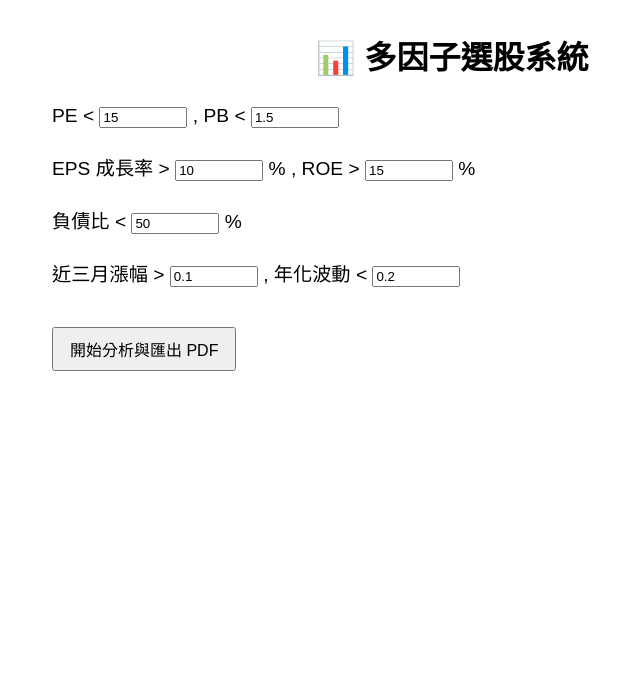
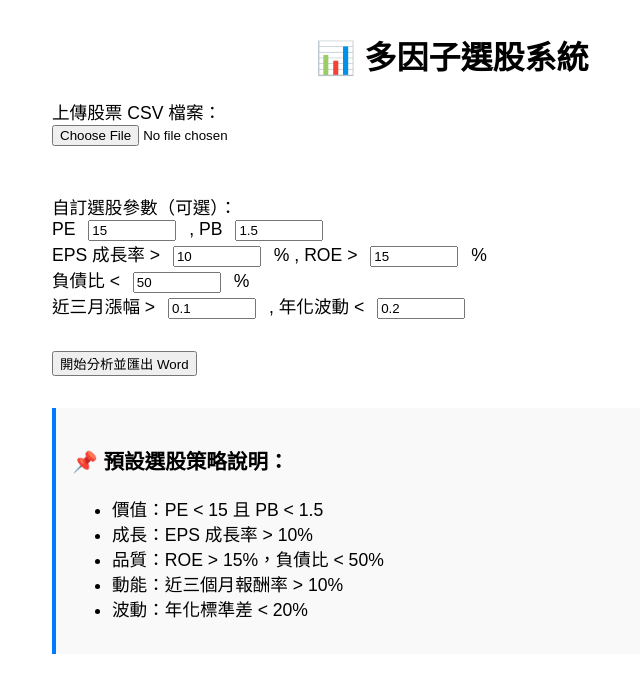
Before and after one commit to stone901016/quant-stock-app, a Flask app: page / in a window 1280 px wide. Shown: the top 693 px of the page, without its empty margins (188-828 px from the left). Run offline with Flask 3, Linux system fonts and the light colour scheme.

Commit message:
Update index.html

```diff
--- a/templates/index.html
+++ b/templates/index.html
@@ -1,26 +1,75 @@
-
 <!DOCTYPE html>
 <html lang="zh-Hant">
 <head>
-  <meta charset="UTF-8" />
+  <meta charset="UTF-8">
+  <meta name="viewport" content="width=device-width, initial-scale=1.0">
   <title>多因子選股系統</title>
   <style>
-    body { font-family: "Microsoft JhengHei", sans-serif; margin: 2rem auto; max-width: 800px; font-size: 1.2rem; }
-    h1 { text-align: center; font-size: 2rem; }
-    label, input { margin: 0.5rem 0; }
-    input[type="number"] { width: 5rem; }
-    .form-group { margin-bottom: 1rem; }
-    button { margin-top: 1rem; padding: 0.5rem 1rem; font-size: 1rem; }
+    body {
+      font-family: 'Microsoft JhengHei', sans-serif;
+      max-width: 800px;
+      margin: 2rem auto;
+      font-size: 1.1rem;
+    }
+    h1 {
+      text-align: center;
+      font-size: 2rem;
+    }
+    input[type="number"] {
+      width: 5rem;
+      margin: 0 0.5rem;
+    }
+    input[type="file"] {
+      margin-bottom: 1rem;
+    }
+    label {
+      display: block;
+      margin-top: 1rem;
+    }
+    .section {
+      margin-bottom: 2rem;
+    }
+    .inline {
+      display: inline-block;
+      margin-right: 1rem;
+    }
+    .note {
+      background-color: #f9f9f9;
+      padding: 1rem;
+      border-left: 4px solid #007bff;
+    }
   </style>
 </head>
 <body>
   <h1>📊 多因子選股系統</h1>
-  <form action="/analyze" method="post">
-    <div class="form-group">PE &lt; <input type="number" name="pe_ratio" step="0.1" value="15" /> , PB &lt; <input type="number" name="pb_ratio" step="0.1" value="1.5" /></div>
-    <div class="form-group">EPS 成長率 &gt; <input type="number" name="eps_growth" step="0.1" value="10" /> % , ROE &gt; <input type="number" name="roe" step="0.1" value="15" /> %</div>
-    <div class="form-group">負債比 &lt; <input type="number" name="debt_ratio" step="0.1" value="50" /> %</div>
-    <div class="form-group">近三月漲幅 &gt; <input type="number" name="price_3m" step="0.01" value="0.1" /> , 年化波動 &lt; <input type="number" name="std_1y" step="0.01" value="0.2" /></div>
-    <button type="submit">開始分析與匯出 PDF</button>
+  <form action="/analyze" method="POST" enctype="multipart/form-data">
+    <div class="section">
+      <label>上傳股票 CSV 檔案：</label>
+      <input type="file" name="file" required>
+    </div>
+
+    <div class="section">
+      <label>自訂選股參數（可選）：</label>
+      <div><span class="inline">PE <input type="number" step="0.1" name="pe_ratio" value="15"> , PB <input type="number" step="0.1" name="pb_ratio" value="1.5"></span></div>
+      <div><span class="inline">EPS 成長率 > <input type="number" step="0.1" name="eps_growth" value="10"> % , ROE > <input type="number" step="0.1" name="roe" value="15"> %</span></div>
+      <div><span class="inline">負債比 < <input type="number" step="0.1" name="debt_ratio" value="50"> %</span></div>
+      <div><span class="inline">近三月漲幅 > <input type="number" step="0.01" name="price_3m" value="0.1"> , 年化波動 < <input type="number" step="0.01" name="std_1y" value="0.2"></span></div>
+    </div>
+
+    <div class="section">
+      <button type="submit">開始分析並匯出 Word</button>
+    </div>
   </form>
+
+  <div class="note">
+    <h3>📌 預設選股策略說明：</h3>
+    <ul>
+      <li>價值：PE < 15 且 PB < 1.5</li>
+      <li>成長：EPS 成長率 > 10%</li>
+      <li>品質：ROE > 15%，負債比 < 50%</li>
+      <li>動能：近三個月報酬率 > 10%</li>
+      <li>波動：年化標準差 < 20%</li>
+    </ul>
+  </div>
 </body>
 </html>
```
